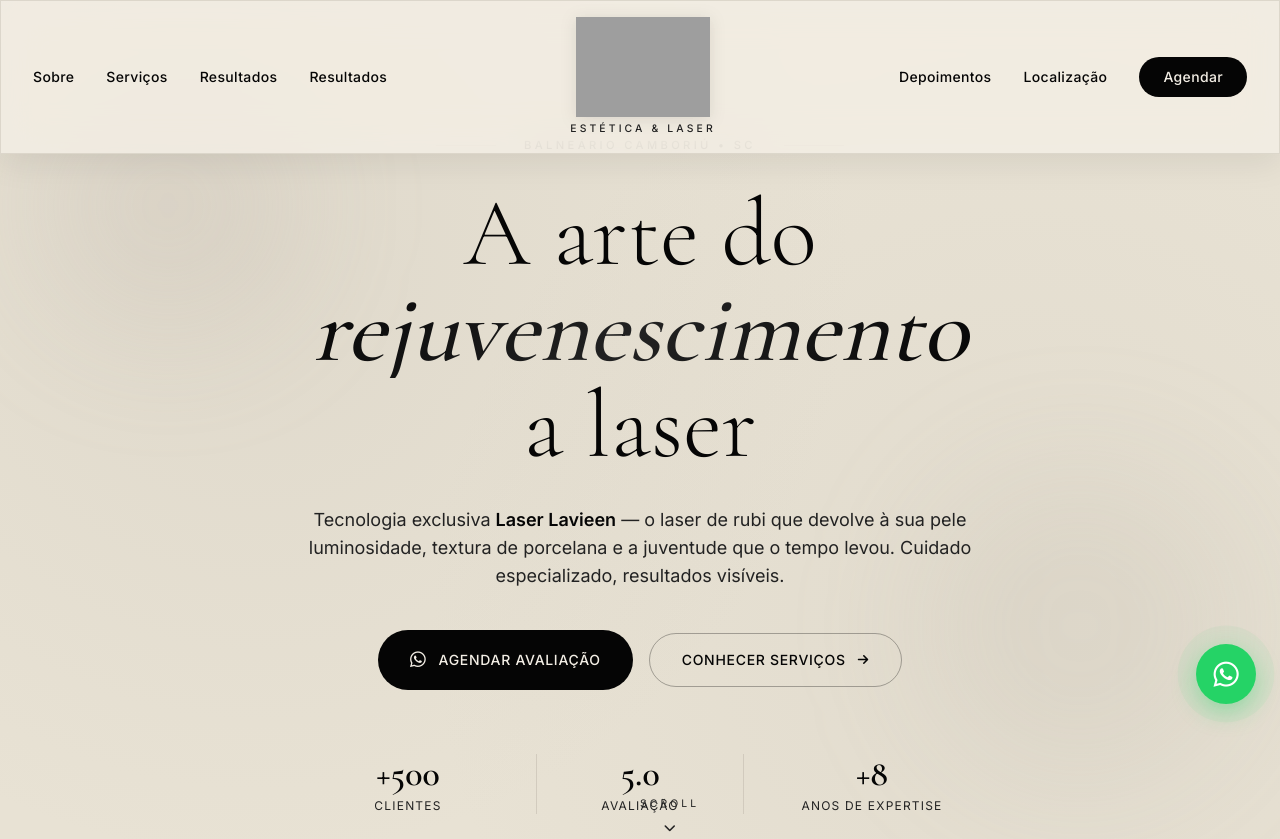
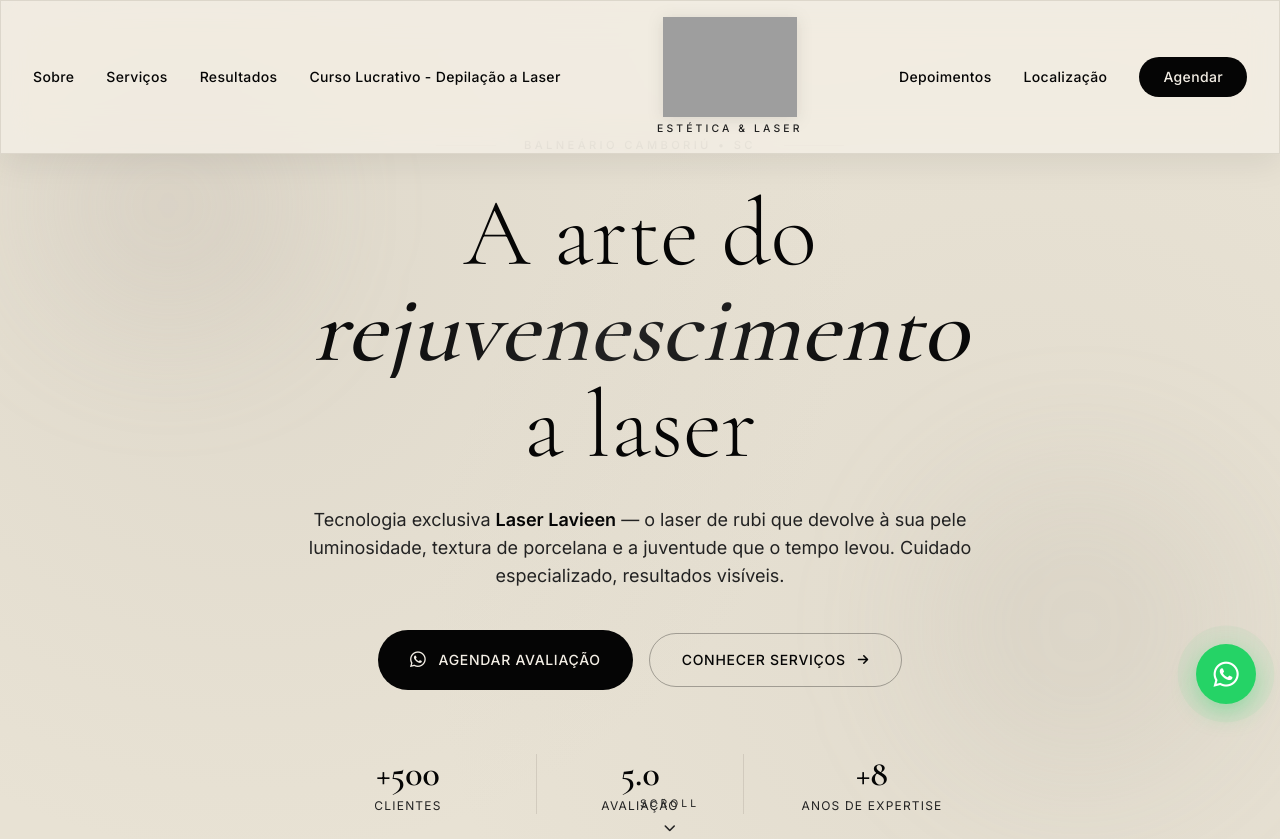
Before and after one commit to arsfweb/karineraquel, a plain HTML site: page index.html in a window 1280 px wide. Shown: the top 839 px of the page. Drawn offline with nearby package versions, Linux system fonts and the light colour scheme; grey boxes are pictures that could not be loaded.

Commit message:
Update index.html

```diff
--- a/index.html
+++ b/index.html
@@ -715,7 +715,7 @@
                 <a href="#sobre" class="text-sm font-medium tracking-wide hover:opacity-60 transition-opacity">Sobre</a>
                 <a href="#servicos" class="text-sm font-medium tracking-wide hover:opacity-60 transition-opacity">Serviços</a>
                 <a href="#resultados" class="text-sm font-medium tracking-wide hover:opacity-60 transition-opacity">Resultados</a>
-                <a href="#resultados" class="text-sm font-medium tracking-wide hover:opacity-60 transition-opacity">Resultados</a>
+                <a href="#curso" class="text-sm font-medium tracking-wide hover:opacity-60 transition-opacity">Curso Lucrativo - Depilação a Laser</a>
             </nav>
 
             <!-- Logo Centralizada - MAIOR E MAIS DESTACADA -->
```
